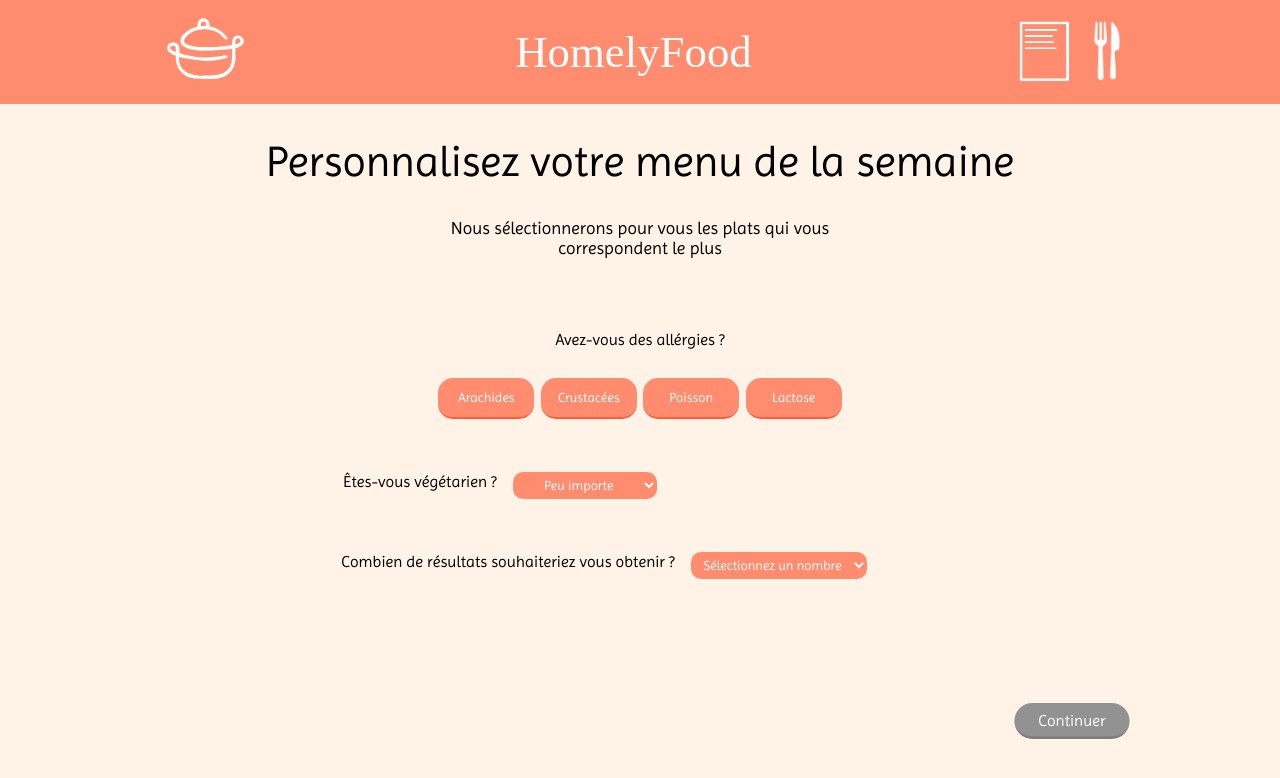
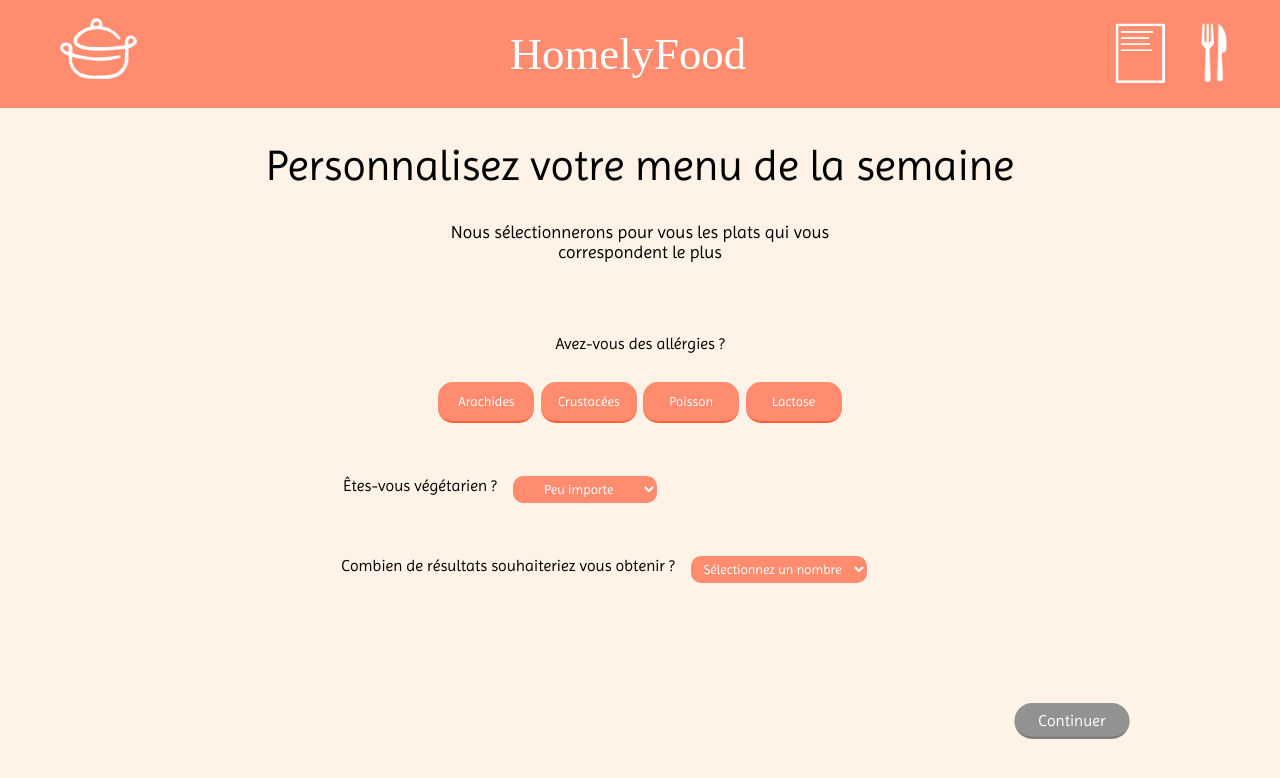
Before and after one commit to WildCodeSchool-2024-02/JS-Remote-JavaScrypte-P2-4, a React (Vite) app in the folder client/: page /search in a window 1280 px wide. Shown: the top 778 px of the page. Built offline with nearby package versions, Linux system fonts and the light colour scheme.

Commit message:
feat(navbar): added links for navigation

```diff
--- a/client/src/components/navbar/Navbar.jsx
+++ b/client/src/components/navbar/Navbar.jsx
@@ -1,32 +1,30 @@
+import { Link } from "react-router-dom";
 import style from "./navbar.module.css";
 import logoList from "../../assets/logos/list.png";
 import logo from "../../assets/logos/logo.png";
 import logoMeal from "../../assets/logos/meal.png";
 
-
 function Navbar() {
   return (
     <nav className={style.navbar}>
-      <img className={style.logo} src={logo} alt="logo" />
-      <h1 className={style.title} > HomelyFood </h1>
+      <Link to="/">
+        <img className={style.logo} src={logo} alt="logo" />
+      </Link>
+      <h1 className={style.title}> HomelyFood </h1>
       <ul>
         <li>
-          <button type="button" value="list">
-            <img
-              className={style.logolist}
-              src={logoList}
-              alt="list"
-            />
-          </button>
+          <Link to="/search">
+            <button type="button">
+              <img className={style.logolist} src={logoList} alt="list" />
+            </button>
+          </Link>
         </li>
         <li>
-          <button type="button" value="meals">
-            <img
-              className={style.logomeal}
-              src={logoMeal}
-              alt="meals"
-            />
-          </button>
+          <Link to="/recipe-list">
+            <button type="button">
+              <img className={style.logomeal} src={logoMeal} alt="meals" />
+            </button>
+          </Link>
         </li>
       </ul>
     </nav>
--- a/client/src/components/navbar/navbar.module.css
+++ b/client/src/components/navbar/navbar.module.css
@@ -1,16 +1,19 @@
 .navbar {
-  padding: 4px 1.5rem;
+  padding: 0.25rem 2rem;
   background-color: #ff8c6f;
   display: flex;
   justify-content: space-between;
   align-items: center;
-
+  a {
+    margin: 0;
+  }
   .title {
     font-family: "Indie Flower", cursive;
     color: #fff;
     font-weight: 400;
     font-style: normal;
     font-size: 2.2rem;
+    margin: 0;
   }
 
   .logo {
@@ -35,6 +38,7 @@
 
 @media screen and (width >= 1200px) {
   .navbar {
+    padding: 0.25rem 3rem;
     .logo {
       height: 6rem;
     }
@@ -42,6 +46,8 @@
       font-size: 2.8rem;
     }
     ul {
+      margin: 0;
+      gap: 1.5rem;
       li {
         button {
           img {
```
